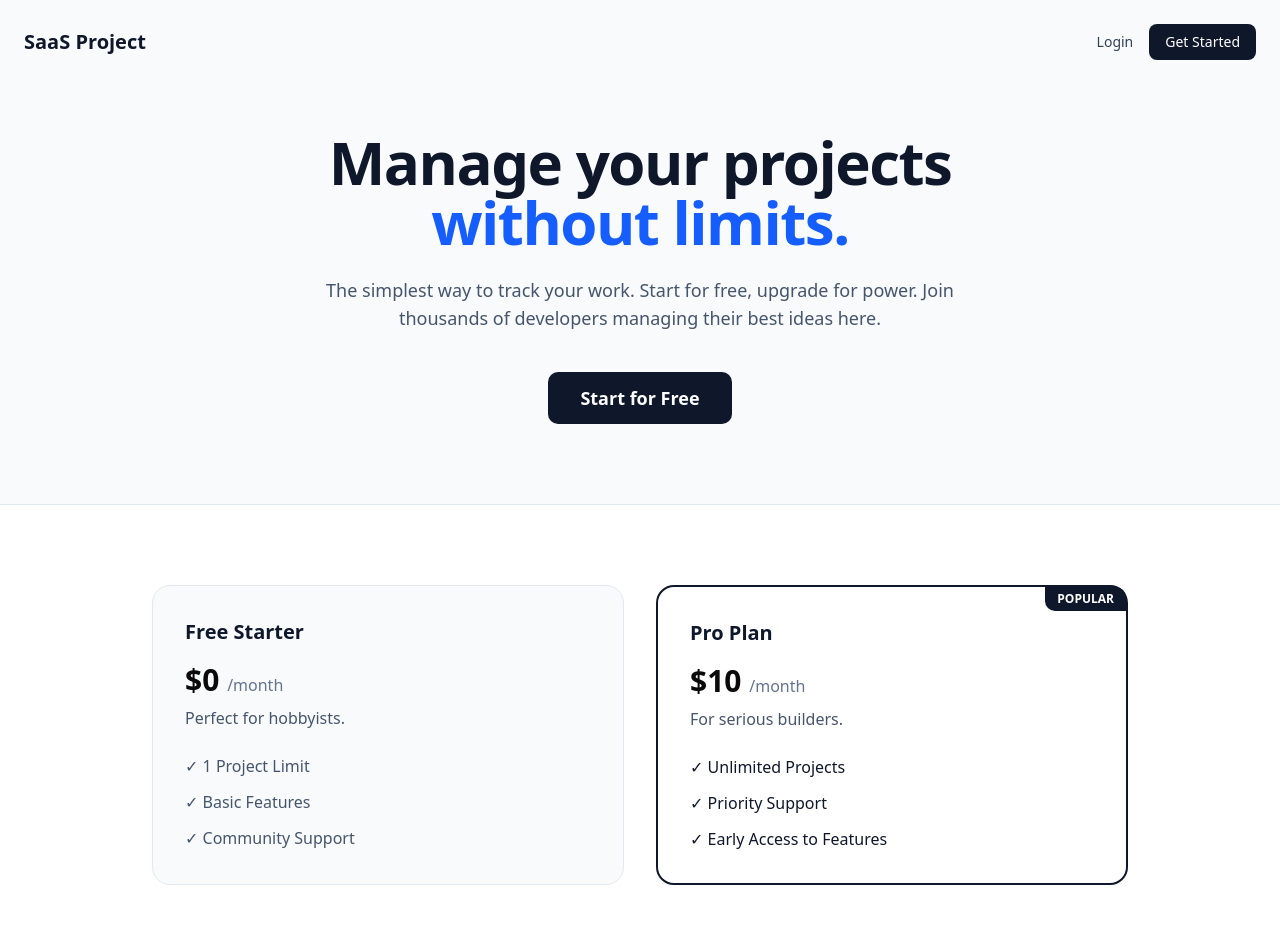
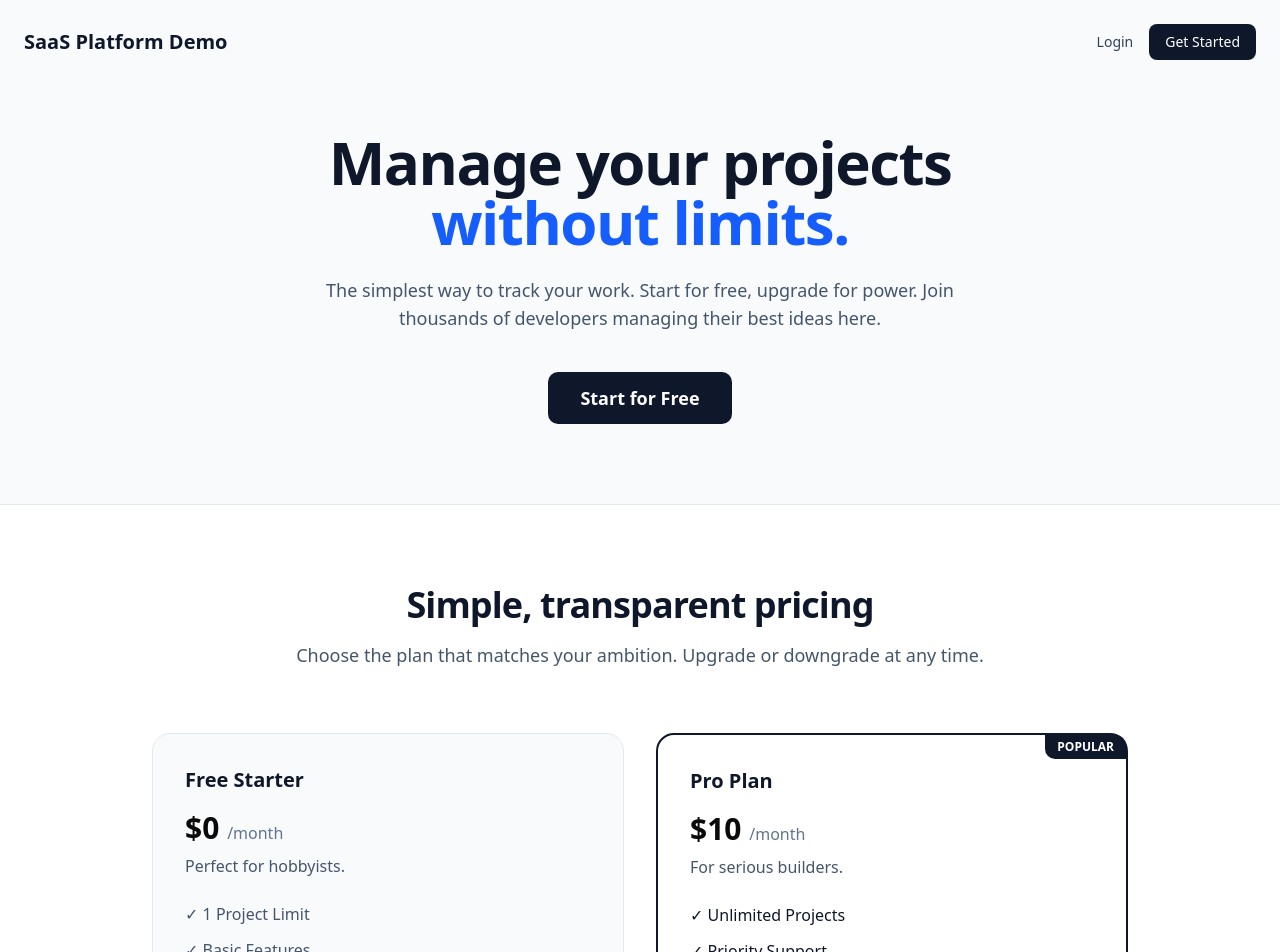
Before and after one commit to CPATRICK321/saas-template, a Next.js app: page / in a window 1280 px wide. Shown: the top 952 px of the page. Built offline with nearby package versions, Linux system fonts and the light colour scheme; no server answers.

Commit message:
Update project name and add header to landing

```diff
--- a/src/app/dashboard/page.tsx
+++ b/src/app/dashboard/page.tsx
@@ -42,7 +42,7 @@ export default async function Dashboard() {
                 <FolderOpen className="w-5 h-5 text-white" />
               </div>
               <span className="text-lg font-bold text-slate-900 tracking-tight">
-                SaaS Project
+                SaaS Platform Demo
               </span>
             </div>
             <div className="flex items-center gap-4">
--- a/src/app/layout.tsx
+++ b/src/app/layout.tsx
@@ -14,8 +14,8 @@ const geistMono = Geist_Mono({
 });
 
 export const metadata: Metadata = {
-  title: "SaaS Project",
-  description: "A SaaS template built with Next.js, NextAuth, and Tailwind CSS.",
+  title: "SaaS Platform Demo",
+  description: "A SaaS demo built with Next.js, NextAuth, and Tailwind CSS.",
 };
 
 export default function RootLayout({
--- a/src/app/login/page.tsx
+++ b/src/app/login/page.tsx
@@ -8,7 +8,7 @@ export default async function Login() {
         <div className="text-center mb-8">
           <h1 className="text-2xl font-bold">Welcome Back</h1>
           <p className="text-sm text-slate-600">
-            Sign in to Project SaaS
+            Sign in to SaaS Platform Demo
           </p>
         </div>
 
--- a/src/app/page.tsx
+++ b/src/app/page.tsx
@@ -8,7 +8,7 @@ export default async function Home() {
   return (
     <div className="flex flex-col min-h-screen bg-slate-50">
       <nav className="flex items-center justify-between p-6 max-w-7xl mx-auto w-full">
-        <div className="text-xl font-bold text-slate-900">SaaS Project</div>
+        <div className="text-xl font-bold text-slate-900">SaaS Platform Demo</div>
         <div className="flex items-center gap-4">
           {user ? (
             <Link
@@ -65,29 +65,37 @@ export default async function Home() {
       </main>
 
       <section className="bg-white py-20 border-t border-slate-200">
+        <div className="max-w-3xl mx-auto text-center mb-16 px-6">
+          <h2 className="text-3xl font-bold tracking-tight text-slate-900 sm:text-4xl">
+            Simple, transparent pricing
+          </h2>
+          <p className="mt-4 text-lg text-slate-600">
+            Choose the plan that matches your ambition. Upgrade or downgrade at any time.
+          </p>
+        </div>
         <div className="max-w-5xl mx-auto px-6 grid md:grid-cols-2 gap-8">
 
           {/* Free Tier */}
-          <div className="p-8 border border-slate-200 rounded-2xl bg-slate-50">
+          <div className="p-8 border border-slate-200 rounded-2xl bg-slate-50 flex flex-col">
             <h3 className="text-xl font-bold text-slate-900">Free Starter</h3>
             <p className="text-3xl font-bold mt-4">$0 <span className="text-base font-normal text-slate-500">/month</span></p>
             <p className="text-slate-600 mt-2">Perfect for hobbyists.</p>
-            <ul className="mt-6 space-y-3 text-slate-600">
+            <ul className="mt-6 space-y-3 text-slate-600 flex-1">
               <li className="flex items-center">✓ 1 Project Limit</li>
               <li className="flex items-center">✓ Basic Features</li>
               <li className="flex items-center">✓ Community Support</li>
             </ul>
           </div>
 
-
-          <div className="p-8 border-2 border-slate-900 rounded-2xl relative">
+          {/* Pro Tier */}
+          <div className="p-8 border-2 border-slate-900 rounded-2xl relative flex flex-col">
             <div className="absolute top-0 right-0 bg-slate-900 text-white text-xs font-bold px-3 py-1 rounded-bl-lg rounded-tr-lg">
               POPULAR
             </div>
             <h3 className="text-xl font-bold text-slate-900">Pro Plan</h3>
             <p className="text-3xl font-bold mt-4">$10 <span className="text-base font-normal text-slate-500">/month</span></p>
             <p className="text-slate-600 mt-2">For serious builders.</p>
-            <ul className="mt-6 space-y-3 text-slate-900 font-medium">
+            <ul className="mt-6 space-y-3 text-slate-900 font-medium flex-1">
               <li className="flex items-center">✓ Unlimited Projects</li>
               <li className="flex items-center">✓ Priority Support</li>
               <li className="flex items-center">✓ Early Access to Features</li>
@@ -98,7 +106,7 @@ export default async function Home() {
       </section>
 
       <footer className="py-8 text-center text-slate-500 text-sm">
-        © {new Date().getFullYear()} SaaS Project. All rights reserved.
+        © {new Date().getFullYear()} SaaS Platform Demo. All rights reserved.
       </footer>
     </div>
   );
--- a/src/app/settings/page.tsx
+++ /dev/null
@@ -1,12 +0,0 @@
-import { auth } from "@/auth"
-
-export default async function Login() {
-  const session = await auth()
-
-  return (
-    <div className="p-10">
-      <h1 className="text-4xl font-bold">Pantheon Technologies Settings</h1>
-
-    </div>
-  );
-}
```
